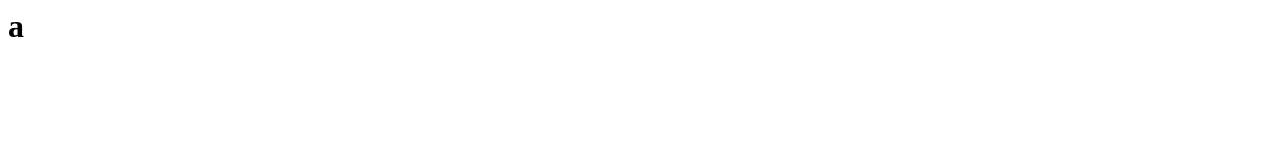
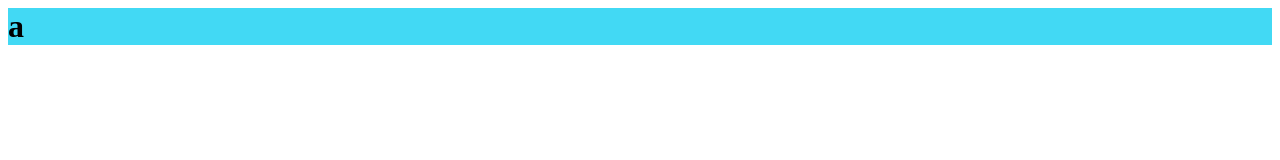
Before and after one commit to Ejmetzinger/box, a plain HTML site: page index.html in a window 1280 px wide. Drawn offline with Linux system fonts and the light colour scheme.

Commit message:
Update index.html

```diff
--- a/index.html
+++ b/index.html
@@ -3,9 +3,9 @@
      <link href = "box.css" rel = "stylesheet" type = "text/css">
 
     </head>
-  <body>
+  <div class = "body">
     <h1>a</h1>
-  </body>
+  </div>
 
 
 </html>
```
